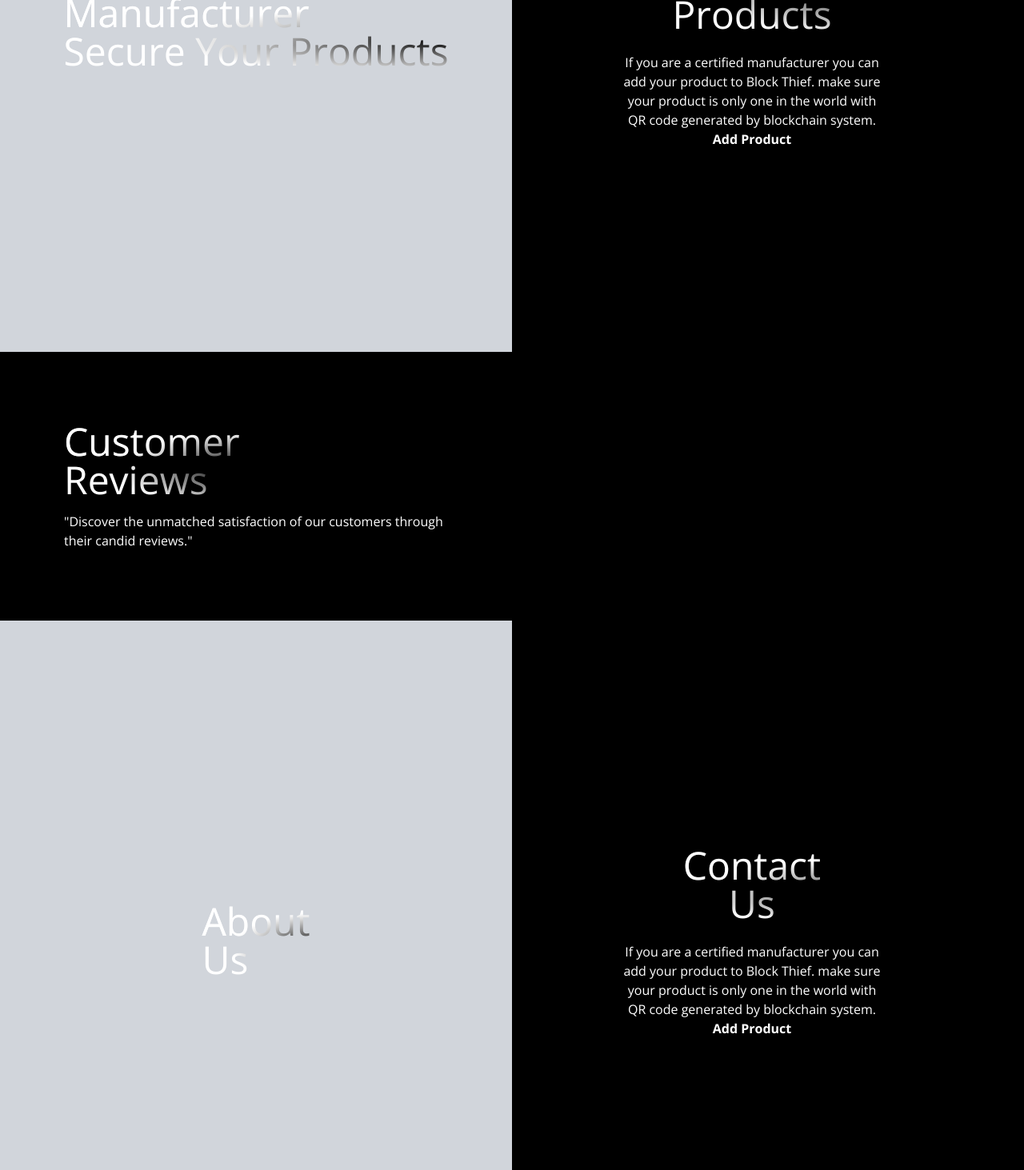
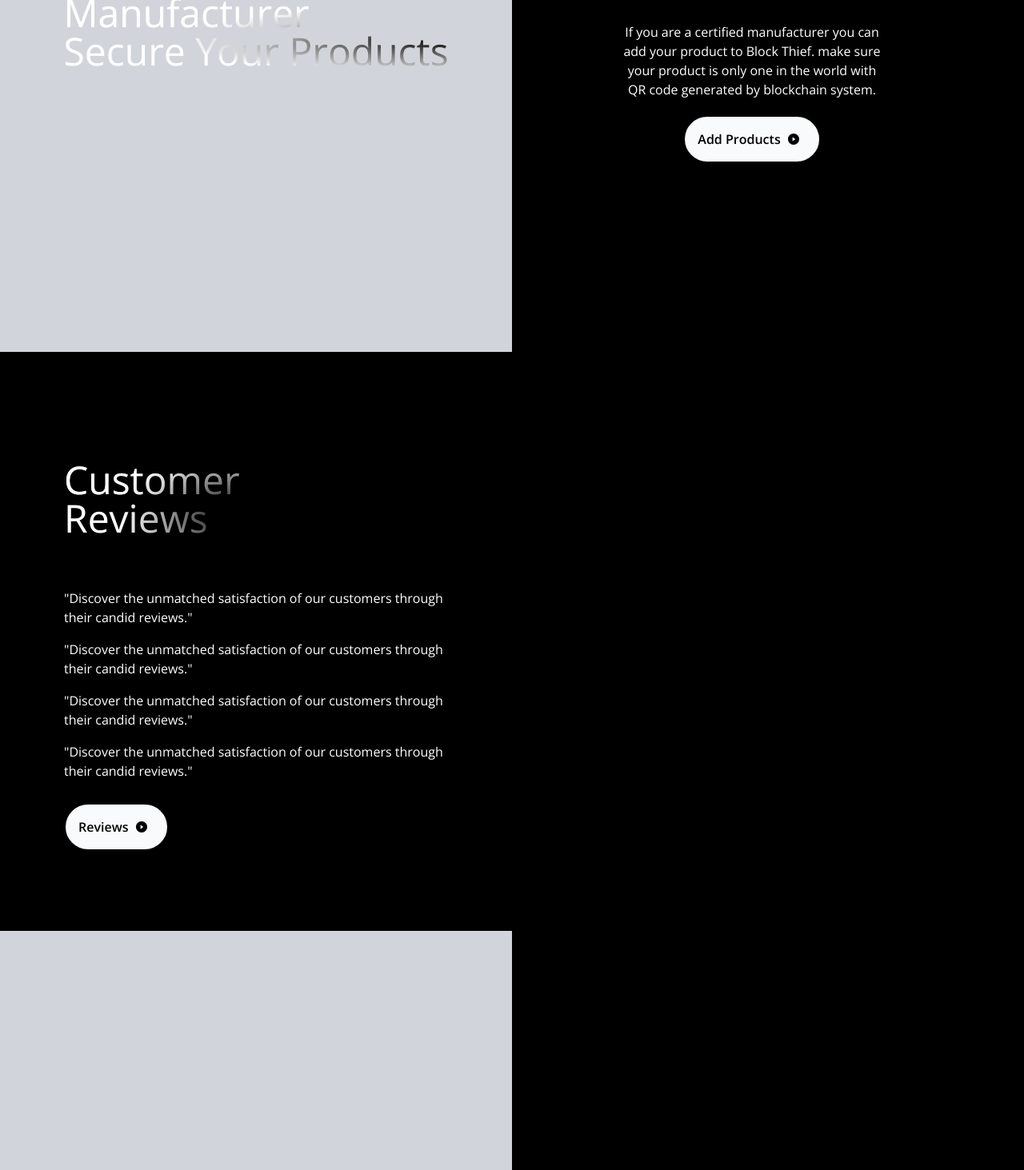
Before and after one commit to leptonworks/blocktheif-system, a React (Vite) app in the folder client/: page / in a window 1280 px wide. Shown: the part 1960-3423 px from the top of the page at 80% size. Built offline with nearby package versions, Linux system fonts and the light colour scheme.

Commit message:
initialize Buttons

```diff
--- /dev/null
+++ b/client/src/components/buttons/reviewButton.jsx
@@ -0,0 +1,22 @@
+import React from 'react'
+import { AiFillPlayCircle } from "react-icons/ai";
+
+function ReviewButton() {
+  const ScrollDown = () => {};
+
+  return (
+<button
+    type="button"
+    onClick={ScrollDown}
+    className="flex flex-row justify-center items-center my-5 bg-[#F9FAFB] p-4 rounded-full cursor-pointer hover:bg-[#e0e0e0] border-2 border-black"
+  >
+    <p className="text-black text-base font-semibold mr-2">Reviews</p>
+    <AiFillPlayCircle className="text-black mr-2" />
+
+  </button>
+
+
+  )
+}
+
+export default ReviewButton
--- a/client/src/components/section/aboutUsSection.jsx
+++ b/client/src/components/section/aboutUsSection.jsx
@@ -23,7 +23,7 @@
                 </p>
               </div>
               <div className="flex items-center justify-center">
-                <h1 className="text-white font-bold">Add Product</h1>
+
               </div>
             </div>
           </div>
--- a/client/src/components/section/footer.jsx
+++ b/client/src/components/section/footer.jsx
@@ -1,12 +1,13 @@
 import React from "react";
 
-import logo from "../../../images/logo.png";
+import logo from "../../../images/landingPageLogo.png";
 
 const footer = () => (
   <div className="w-full flex md:justify-center justify-between items-center flex-col p-4 bg-gray-300">
     <div className="w-full flex sm:flex-row flex-col justify-between items-center my-4">
       <div className="flex flex-[0.5] justify-center items-center">
-        <img src={logo} alt="logo" className="w-32" />
+        <img src={logo} alt="landingPageLogo" className="w-8 " />
+        <p className="font-bold text-black">BLOCK THIEF</p>
       </div>
       <div className="flex flex-1 justify-evenly items-center flex-wrap sm:mt-0 mt-5 w-full">
         <p className="text-black text-base text-center mx-2 cursor-pointer">ScanQR</p>
--- a/client/src/components/section/manuSection.jsx
+++ b/client/src/components/section/manuSection.jsx
@@ -1,4 +1,6 @@
 import React from "react";
+import AddProduct from "../buttons/addProduct";
+
 function manuSection() {
   return (
     <section className="h-screen grid md:grid-cols-2">
@@ -22,7 +24,11 @@
                 </p>
               </div>
               <div className="flex items-center justify-center">
-                <h1 className="text-white font-bold">Add Product</h1>
+
+                <div className = "flex items-center justify-center">
+                <AddProduct />
+              </div>
+
               </div>
             </div>
           </div>
--- a/client/src/components/section/reviewSection.jsx
+++ b/client/src/components/section/reviewSection.jsx
@@ -1,11 +1,12 @@
 import React from "react";
+import ReviewButton from "../buttons/reviewButton";
 
 function reviewSection() {
   return (
     <div className="flex w-full justify-left items-center bg-black">
       <div className="flex mf:flex-row flex-col items-center justify-between md:p-20 py-12 px-4">
         <div className="flex-1 flex flex-col justify-start items-start">
-          <h1 className="text-white text-3xl sm:text-5xl py-2 text-gradient ">
+          <h1 className="text-white text-3xl sm:text-5xl py-14 text-gradient ">
             Customer
             <br />
             Reviews
@@ -14,6 +15,22 @@
             "Discover the unmatched satisfaction of our customers through their
             candid reviews."
           </p>
+          <p className="text-left my-2 text-white font-light md:w-9/12 w-11/12 text-base">
+            "Discover the unmatched satisfaction of our customers through their
+            candid reviews."
+          </p>
+          <p className="text-left my-2 text-white font-light md:w-9/12 w-11/12 text-base">
+            "Discover the unmatched satisfaction of our customers through their
+            candid reviews."
+          </p>
+          <p className="text-left my-2 text-white font-light md:w-9/12 w-11/12 text-base">
+            "Discover the unmatched satisfaction of our customers through their
+            candid reviews."
+          </p>
+          <div className = "flex items-center justify-center">
+                <ReviewButton />
+              </div>
+
         </div>
 
         <div className="flex-1 flex flex-col justify-start items-center"></div>
```
